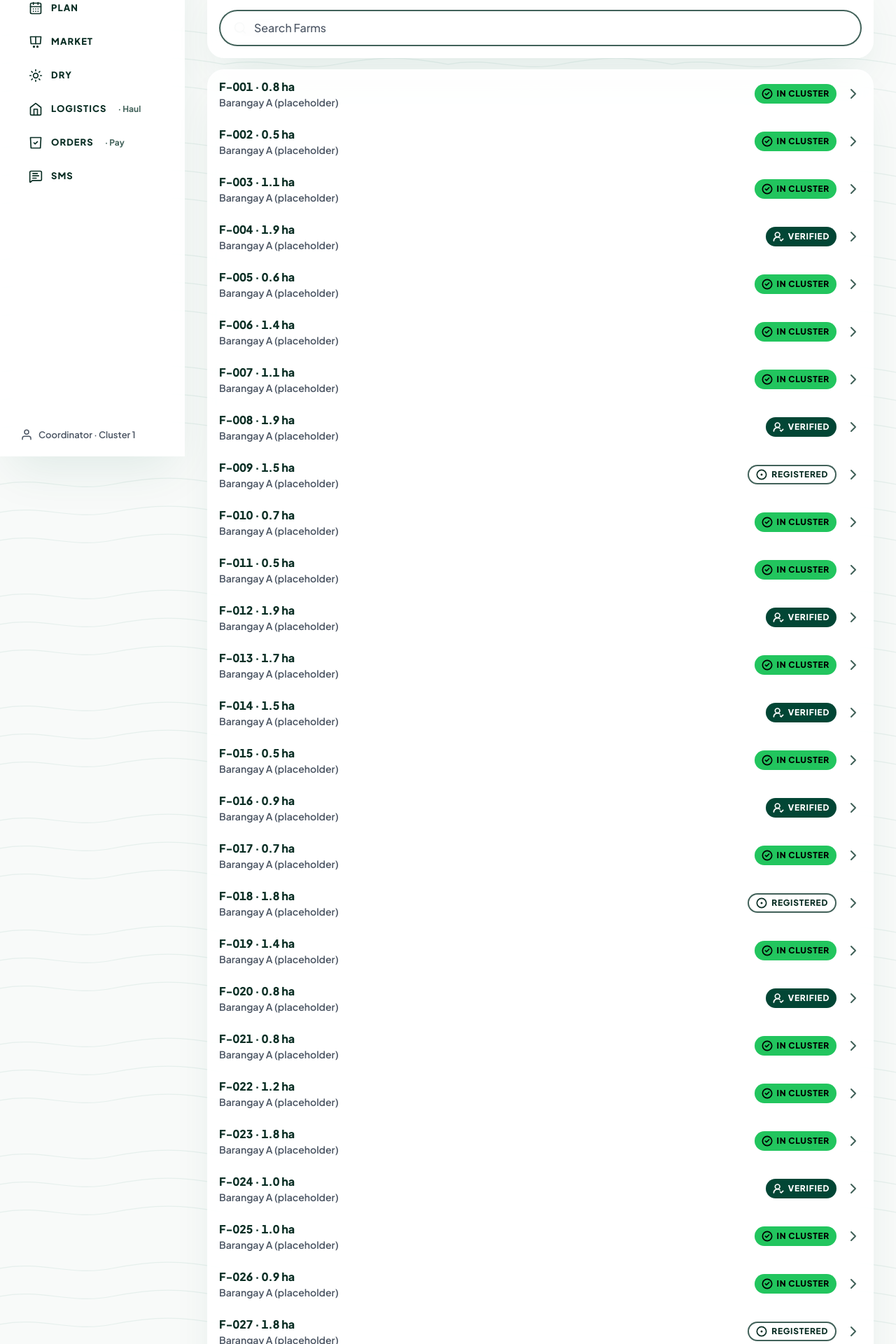
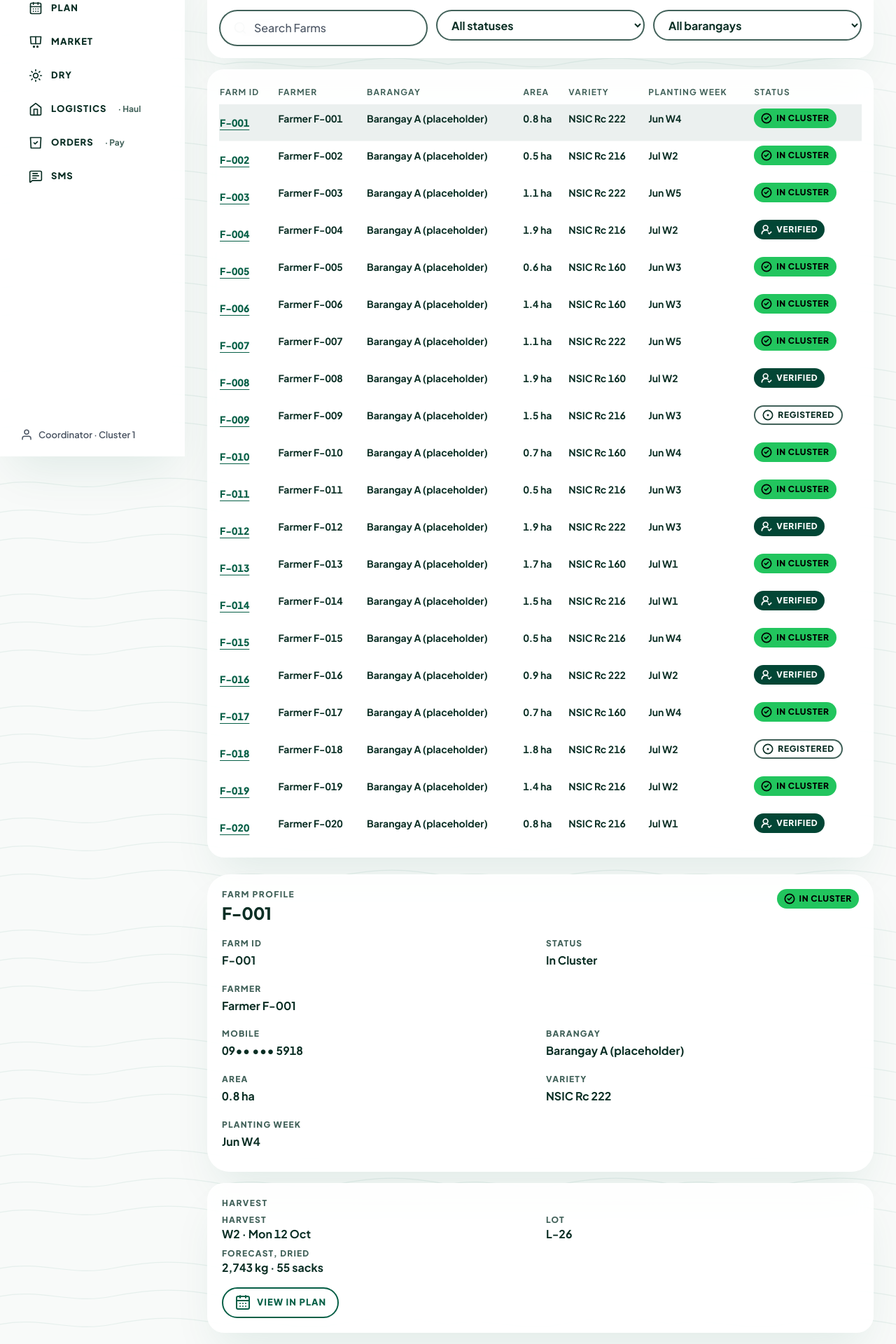
Before and after one commit to J-Akiru5/rice-connect, a Next.js app: page /farm in a window 1280 px wide. Shown: the part 148-2068 px from the top of the page at 70% size. Built offline with nearby package versions, Linux system fonts and the light colour scheme.

Commit message:
step 4: /farm table with detail panel, status and barangay filters, URL-state pagination
Co-Authored-By: Claude Opus 5.5 <noreply@anthropic.com>
Claude-Session: https://claude.ai/code/session_019ZzXfmVpzf3sDFmXSU5DYQ

```diff
--- a/src/app/farm/page.tsx
+++ b/src/app/farm/page.tsx
@@ -1,12 +1,23 @@
 'use client';
 import { Suspense } from 'react';
+import { useSearchParams } from 'next/navigation';
 import { FarmListScreen } from '@/screens/farm';
 import { useViewState } from '@/screens/params';
+import { useListState } from '@/screens/list-state';
 import { FrameProvider, useFrameParam } from '@/screens/shell';
 
 function Inner() {
   const state = useViewState(['empty'] as const);
-  return <FrameProvider framed={useFrameParam()}><FarmListScreen state={state} /></FrameProvider>;
+  const framed = useFrameParam();
+  return (
+    <FrameProvider framed={framed}>
+      <List state={state} selectedId={useSearchParams().get('farm') ?? ''} />
+    </FrameProvider>
+  );
+}
+/* Inside the provider so the default page size can see the phone frame. */
+function List({ state, selectedId }: { state: 'default' | 'empty'; selectedId: string }) {
+  return <FarmListScreen state={state} list={useListState()} selectedId={selectedId} />;
 }
 
 export default function FarmPage() {
--- a/src/components/riceconnect/lib/strings.prototype.ts
+++ b/src/components/riceconnect/lib/strings.prototype.ts
@@ -138,4 +138,5 @@ export const PROTOTYPE_STRINGS: Record<string, [string, string, string]> = {
     'filter.allStatuses': ['All statuses', 'Lahat ng katayuan', 'Tanan nga kahimtangan'],
     'filter.allBarangays': ['All barangays', 'Lahat ng barangay', 'Tanan nga barangay'],
     'farm.noMatch': ['No farms match', 'Walang bukid na tugma', 'Wala sang uma nga nagtupong'],
+    'farm.fullPage': ['Open {id} as a Full Page', 'Buksan ang {id} sa Buong Pahina', 'Buksan ang {id} sa Bilog nga Pahina'],
 };
--- a/src/screens/farm.tsx
+++ b/src/screens/farm.tsx
@@ -1,14 +1,20 @@
 'use client';
 import Link from 'next/link';
 import { useRouter } from 'next/navigation';
-import { useMemo, useState } from 'react';
-import { EmptyState, FarmProfileCard, Icon, SearchField, StatusChip, useI18n } from '@/components/riceconnect';
+import { useEffect, useMemo, useState } from 'react';
+import { EmptyState, FarmProfileCard, Icon, Pagination, SearchField, StatusChip, useI18n } from '@/components/riceconnect';
+import { filterFarms, paginate, sortBy } from '@/lib/list';
+import { staticListState, type ListState } from './list-state';
 import { ModuleShell } from './shell';
-import { FARMS, TOTALS, KG_PER_SACK, lotOfFarm, farmById, type Farm } from '@/data/seed';
+import { BARANGAYS, FARMS, TOTALS, KG_PER_SACK, lotOfFarm, farmById, type Farm, type FarmStatus } from '@/data/seed';
 
 export type FarmState = 'default' | 'empty' | 'error' | 'success';
+const STATUSES: FarmStatus[] = ['registered', 'verified', 'cluster'];
+const cap = 'text-[12px] leading-4 font-extrabold uppercase tracking-[0.1em] text-[var(--text-muted)]';
+const selectCls = 'min-h-[44px] px-4 rounded-[2rem] bg-[var(--glass-fill-strong)] text-[var(--ink)] border-2 border-[color:var(--text-muted)] font-bold text-[16px] w-full';
 
-function FarmRow({ farm }: { farm: Farm }) {
+/** Narrow container: one card per farm, linking to the full profile (as before; no ellipsis, text wraps). */
+function FarmCard({ farm }: { farm: Farm }) {
     const { t } = useI18n();
     return (
         <li>
@@ -16,7 +22,7 @@ function FarmRow({ farm }: { farm: Farm }) {
                 className="flex items-center gap-3 min-h-[64px] px-4 py-3 border-b border-[color:var(--glass-border-strong)] last:border-0 hover:bg-[rgba(5,150,105,.06)]">
                 <span className="min-w-0 flex-1">
                     <span className="block text-[16px] leading-6 font-extrabold tabular">{farm.id} · {farm.areaHa.toFixed(1)} ha</span>
-                    <span className="block text-[14px] leading-5 font-semibold text-[var(--text-secondary)] truncate">{farm.barangay}</span>
+                    <span className="block text-[14px] leading-5 font-semibold text-[var(--text-secondary)] break-words">{farm.barangay}</span>
                 </span>
                 <StatusChip status={farm.status} />
                 <Icon name="ChevronRight" size={24} className="shrink-0 text-[var(--text-muted)]" />
@@ -25,14 +31,40 @@ function FarmRow({ farm }: { farm: Farm }) {
     );
 }
 
-/** /farm — the cluster's 100 farms (phone). */
-export function FarmListScreen({ state = 'default' }: { state?: FarmState }) {
+/** Profile card + harvest panel; used by /farm/[id] and by the /farm detail panel. */
+export function FarmDetail({ farm, added, onAdd, wide = false }: { farm: Farm; added: boolean; onAdd?: () => void; wide?: boolean }) {
     const { t } = useI18n();
-    const [q, setQ] = useState('');
-    const list = useMemo(() => {
-        const s = q.trim().toLowerCase();
-        return s ? FARMS.filter((f) => [f.id, f.barangay, f.variety, f.name].some((x) => x.toLowerCase().includes(s))) : FARMS;
-    }, [q]);
+    const lot = lotOfFarm(farm.id);
+    return (
+        <div className={wide ? 'cq-two' : 'flex flex-col gap-4'}>
+            <FarmProfileCard farm={farm} added={added} onAdd={onAdd} />
+            <section className="glass-panel rounded-[1.5rem] p-5" aria-labelledby={`harvest-${farm.id}`}>
+                <h3 id={`harvest-${farm.id}`} className="eyebrow">{t('farm.harvest')}</h3>
+                <dl className="mt-2 grid grid-cols-2 gap-x-4 gap-y-2 tabular">
+                    <div><dt className={cap}>{t('farm.harvest')}</dt><dd className="text-[16px] font-bold">{t('farm.harvestLine', { week: farm.harvestWeek, date: farm.harvestLabel })}</dd></div>
+                    <div><dt className={cap}>{t('farm.lot')}</dt><dd className="text-[16px] font-bold">{lot.id}</dd></div>
+                    <div className="col-span-2"><dt className={cap}>{t('farm.forecast')}</dt><dd className="text-[16px] font-bold">{farm.driedKg.toLocaleString('en-US')} kg · {Math.ceil(farm.driedKg / KG_PER_SACK)} {t('unit.sacks')}</dd></div>
+                </dl>
+                <Link href="/plan" className="mt-4 inline-flex items-center gap-2 min-h-[44px] px-4 rounded-[2rem] border-2 border-[color:var(--text-accent)] text-[var(--text-accent)] text-[13px] font-extrabold uppercase tracking-[0.08em]">
+                    <Icon name="Plan" size={24} /><span>{t('farm.viewPlan')}</span>
+                </Link>
+            </section>
+        </div>
+    );
+}
+
+/** /farm — the cluster's 100 farms. Narrow: card list. Wide: table + detail panel (derived, not in canvas).
+    Search, status and barangay filters and the page all live in the URL. */
+export function FarmListScreen({ state = 'default', list, selectedId = '' }: { state?: FarmState; list?: ListState; selectedId?: string }) {
+    const { t } = useI18n();
+    const L = list ?? staticListState('/farm');
+    const [q, setQ] = useState(L.q);
+    useEffect(() => setQ(L.q), [L.q]);
+    const filtered = useMemo(() => sortBy(filterFarms(FARMS, { q: L.q, status: L.status, barangay: L.barangay }), (f) => f.id), [L.q, L.status, L.barangay]);
+    const pg = paginate(filtered, L.page, L.size);
+    const selected = pg.rows.find((f) => f.id === selectedId) ?? pg.rows[0];
+    const [added, setAdded] = useState<Record<string, boolean>>({});
+
     return (
         <ModuleShell title="farm.title" active="farms">
             {state === 'empty' ? (
@@ -44,12 +76,71 @@ export function FarmListScreen({ state = 'default' }: { state?: FarmState }) {
                             <h2 className="eyebrow">{t('farm.list')}</h2>
                             <span className="text-[14px] font-bold tabular">{t('farm.summary', { n: TOTALS.farms, ha: (TOTALS.areaTenths / 10).toFixed(1) })}</span>
                         </div>
-                        <SearchField label={t('farm.search')} value={q} onChange={(e) => setQ(e.target.value)} />
+                        <div role="group" aria-label={t('list.filters')} className="grid gap-3 [grid-template-columns:repeat(auto-fit,minmax(min(220px,100%),1fr))]">
+                            <SearchField label={t('farm.search')} value={q} onChange={(e) => { setQ(e.target.value); L.set({ q: e.target.value, farm: null }); }} />
+                            <label className="block">
+                                <span className="sr-only">{t('farm.status')}</span>
+                                <select value={L.status} onChange={(e) => L.set({ status: e.target.value, farm: null })} className={selectCls}>
+                                    <option value="">{t('filter.allStatuses')}</option>
+                                    {STATUSES.map((s) => <option key={s} value={s}>{t('status.' + s)}</option>)}
+                                </select>
+                            </label>
+                            <label className="block">
+                                <span className="sr-only">{t('farm.barangay')}</span>
+                                <select value={L.barangay} onChange={(e) => L.set({ barangay: e.target.value, farm: null })} className={selectCls}>
+                                    <option value="">{t('filter.allBarangays')}</option>
+                                    {BARANGAYS.map((b) => <option key={b} value={b}>{b}</option>)}
+                                </select>
+                            </label>
+                        </div>
                     </div>
-                    {list.length === 0 ? (
-                        <EmptyState variant="empty" title="empty.results" />
+                    {pg.total === 0 ? (
+                        <EmptyState variant="empty" title="farm.noMatch" />
                     ) : (
-                        <ul className="glass-panel rounded-[1.5rem] overflow-hidden">{list.map((f) => <FarmRow key={f.id} farm={f} />)}</ul>
+                        <>
+                            <ul className="cq-narrow-only glass-panel rounded-[1.5rem] overflow-hidden">{pg.rows.map((f) => <FarmCard key={f.id} farm={f} />)}</ul>
+                            <div className="cq-wide-only cq-split">
+                                <div className="glass-panel rounded-[1.5rem] p-4 min-w-0">
+                                    <table className="w-full text-left tabular">
+                                        <caption className="sr-only">{t('farm.list')}</caption>
+                                        <thead>
+                                            <tr className={cap}>
+                                                {['farm.id', 'farm.name', 'farm.barangay', 'farm.area', 'farm.variety', 'farm.planting', 'farm.status'].map((k) => <th key={k} scope="col" className="py-2 pr-3 align-bottom">{t(k)}</th>)}
+                                            </tr>
+                                        </thead>
+                                        <tbody>
+                                            {pg.rows.map((f) => {
+                                                const on = f.id === selected?.id;
+                                                return (
+                                                    <tr key={f.id} className={`border-t border-[color:var(--glass-border-strong)] text-[14px] font-bold align-top ${on ? 'bg-[rgba(2,70,53,.08)]' : ''}`}>
+                                                        <th scope="row" className="py-1.5 pr-3">
+                                                            <Link href={L.href({ farm: f.id, page: pg.page })} replace scroll={false} aria-current={on ? 'true' : undefined}
+                                                                className="inline-flex items-center min-h-[40px] font-extrabold text-[var(--text-accent)] underline underline-offset-4">{f.id}</Link>
+                                                        </th>
+                                                        <td className="py-2.5 pr-3 break-words">{f.name}</td>
+                                                        <td className="py-2.5 pr-3 break-words">{f.barangay}</td>
+                                                        <td className="py-2.5 pr-3 whitespace-nowrap">{f.areaHa.toFixed(1)} ha</td>
+                                                        <td className="py-2.5 pr-3 break-words">{f.variety}</td>
+                                                        <td className="py-2.5 pr-3">{f.plantingWeek}</td>
+                                                        <td className="py-1.5"><StatusChip status={f.status} /></td>
+                                                    </tr>
+                                                );
+                                            })}
+                                        </tbody>
+                                    </table>
+                                </div>
+                                {selected && (
+                                    <aside aria-label={t('farm.title')} className="flex flex-col gap-3 min-w-0">
+                                        <FarmDetail farm={selected} added={!!added[selected.id] || selected.status === 'cluster'}
+                                            onAdd={selected.status === 'cluster' ? undefined : () => setAdded((a) => ({ ...a, [selected.id]: true }))} />
+                                        <Link href={`/farm/${selected.id}`} className="self-start inline-flex items-center gap-2 min-h-[40px] text-[13px] font-extrabold uppercase tracking-[0.08em] text-[var(--text-accent)]">
+                                            {t('farm.fullPage', { id: selected.id })}<Icon name="ArrowRight" size={20} />
+                                        </Link>
+                                    </aside>
+                                )}
+                            </div>
+                            <Pagination total={pg.total} page={pg.page} pageSize={pg.size} hrefFor={(n) => L.href({ page: n, farm: null })} onSizeChange={(s) => L.set({ size: s, farm: null })} />
+                        </>
                     )}
                 </div>
             )}
@@ -57,12 +148,11 @@ export function FarmListScreen({ state = 'default' }: { state?: FarmState }) {
     );
 }
 
-/** /farm/[id] — one farm, one registered farmer (phone). */
+/** /farm/[id] — one farm, one registered farmer (full page at every width). */
 export function FarmProfileScreen({ id, state = 'default', added: forcedAdded }: { id: string; state?: FarmState; added?: boolean }) {
     const { t } = useI18n();
     const router = useRouter();
     const farm = farmById(id)!;
-    const lot = lotOfFarm(farm.id);
     const [ownAdded, setAdded] = useState(farm.status === 'cluster');
     const added = forcedAdded ?? ownAdded;
     const [view, setView] = useState<FarmState>(state);
@@ -83,22 +173,11 @@ export function FarmProfileScreen({ id, state = 'default', added: forcedAdded }:
     }
     return (
         <ModuleShell title="farm.title" active="farms">
-            <div className="flex flex-col gap-4">
+            <div className="flex flex-col gap-4 max-w-[960px]">
                 <Link href="/farm" className="self-start inline-flex items-center gap-1 min-h-[44px] text-[14px] font-extrabold uppercase tracking-[0.08em] text-[var(--text-accent)]">
                     <Icon name="ChevronLeft" size={24} />{t('farm.back')}
                 </Link>
-                <FarmProfileCard farm={farm} added={added} onAdd={farm.status === 'cluster' ? undefined : () => setAdded(true)} />
-                <section className="glass-panel rounded-[1.5rem] p-5" aria-labelledby="harvest-h">
-                    <h3 id="harvest-h" className="eyebrow">{t('farm.harvest')}</h3>
-                    <dl className="mt-2 grid grid-cols-2 gap-x-4 gap-y-2 tabular">
-                        <div><dt className="text-[12px] font-extrabold uppercase tracking-[0.1em] text-[var(--text-muted)]">{t('farm.harvest')}</dt><dd className="text-[16px] font-bold">{t('farm.harvestLine', { week: farm.harvestWeek, date: farm.harvestLabel })}</dd></div>
-                        <div><dt className="text-[12px] font-extrabold uppercase tracking-[0.1em] text-[var(--text-muted)]">{t('farm.lot')}</dt><dd className="text-[16px] font-bold">{lot.id}</dd></div>
-                        <div className="col-span-2"><dt className="text-[12px] font-extrabold uppercase tracking-[0.1em] text-[var(--text-muted)]">{t('farm.forecast')}</dt><dd className="text-[16px] font-bold">{farm.driedKg.toLocaleString('en-US')} kg · {Math.ceil(farm.driedKg / KG_PER_SACK)} {t('unit.sacks')}</dd></div>
-                    </dl>
-                    <Link href="/plan" className="mt-4 inline-flex items-center gap-2 min-h-[44px] px-4 rounded-[2rem] border-2 border-[color:var(--text-accent)] text-[var(--text-accent)] text-[13px] font-extrabold uppercase tracking-[0.08em]">
-                        <Icon name="Plan" size={24} /><span>{t('farm.viewPlan')}</span>
-                    </Link>
-                </section>
+                <FarmDetail farm={farm} added={added} onAdd={farm.status === 'cluster' ? undefined : () => setAdded(true)} wide />
             </div>
         </ModuleShell>
     );
--- a/src/screens/list-state.tsx
+++ b/src/screens/list-state.tsx
@@ -30,3 +30,10 @@ export function useListState() {
     const set = useCallback((patch: Record<string, string | number | null>) => router.replace(href(patch), { scroll: false }), [router, href]);
     return { ...p, size, href, set, pageHref: (n: number) => href({ page: n }) };
 }
+
+export type ListState = ReturnType<typeof useListState>;
+/** The same shape without hooks: page 1, desktop size, no filters. Used for the server-rendered Suspense fallback. */
+export function staticListState(pathname: string, size = SIZE_DESKTOP): ListState {
+    const href = (patch: Record<string, string | number | null>) => pathname + listQuery('', patch);
+    return { page: 1, size, q: '', status: '', barangay: '', href, set: () => {}, pageHref: (n: number) => href({ page: n }) };
+}
```
Also changed, not shown: 1 other file (tests, documents, lock files or other folders).
